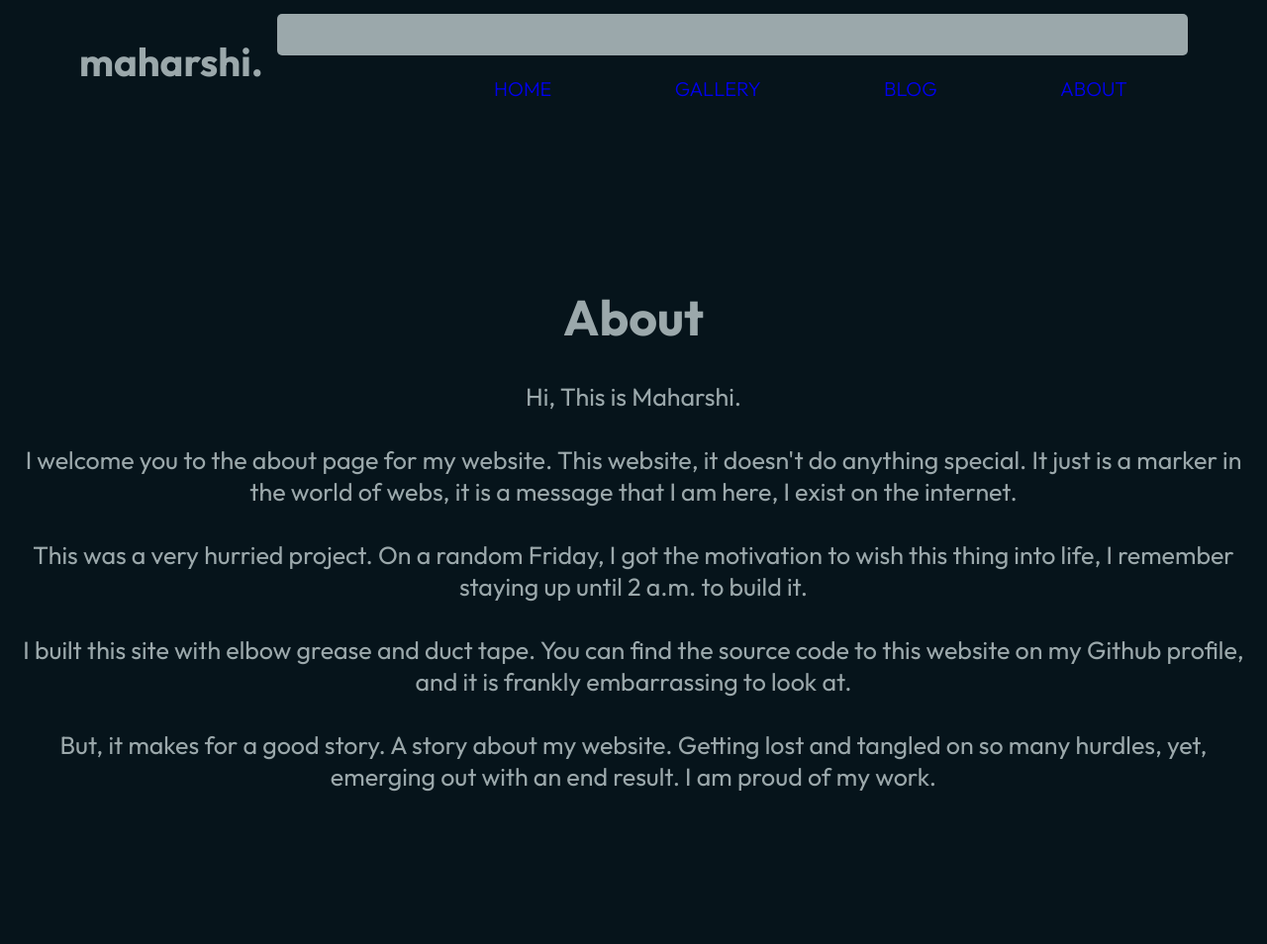
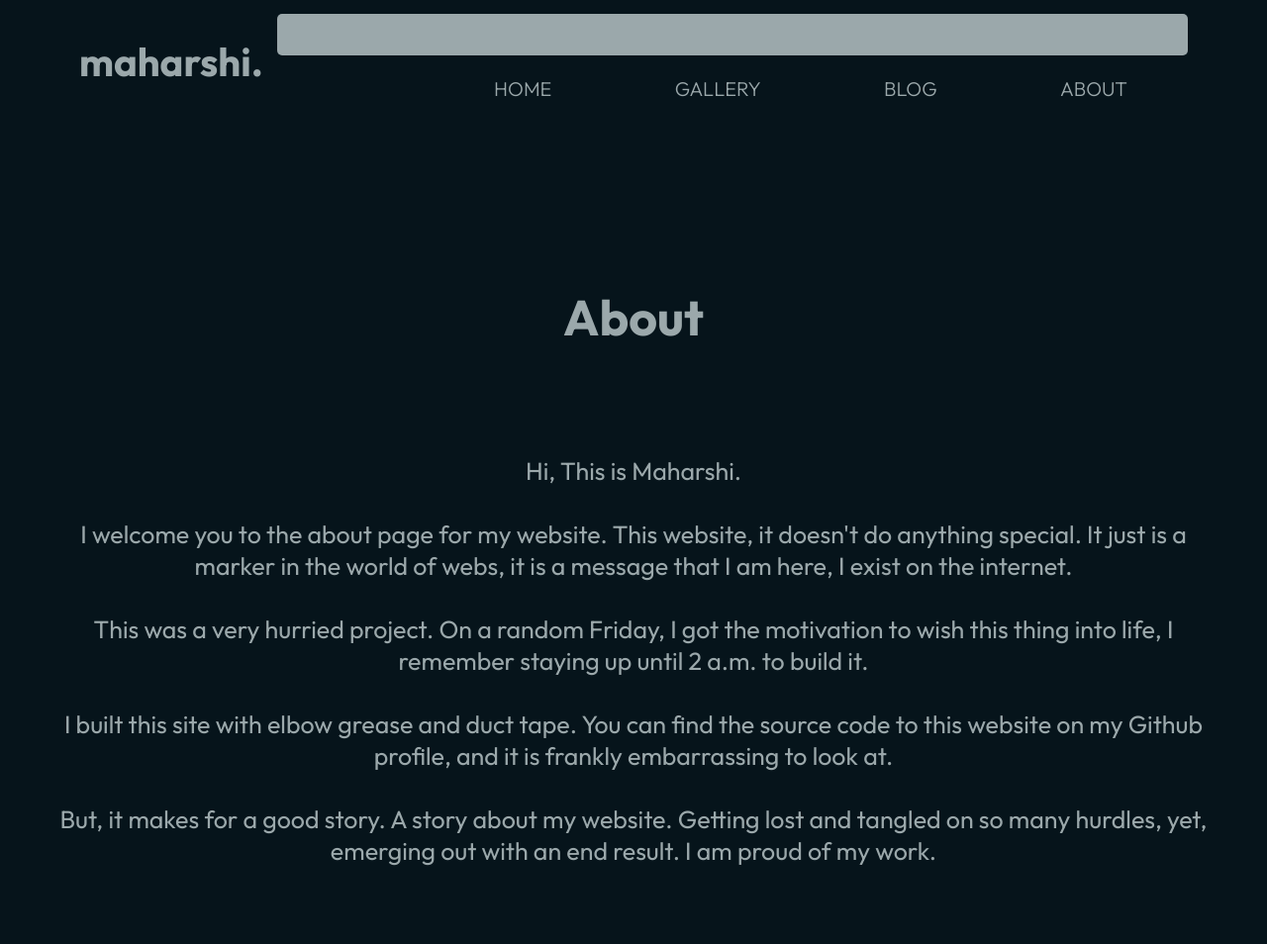
Before and after one commit to Maharshiwastaken/Road-to-Full-Stack, a plain HTML site: page about_tab.html in a window 1280 px wide. Shown: the top 954 px of the page at 99% size. Drawn offline with Linux system fonts and the light colour scheme.

Commit message:
:zap: Changes to CSS made the nav menu grey instead of blue

```diff
--- a/about_styles.css
+++ b/about_styles.css
@@ -1,5 +1,10 @@
 *{
     background-color: #06141B;
+}
+
+a {
+    text-decoration: none;
+    color: #9ba8ab;
 }
 
 .navBar{
@@ -59,6 +64,10 @@
     padding: 75px;
 }
 
+.about {
+    padding: 50px;
+}
+
 .footer{
     font-family: 'Outfit';
     text-align: center;
--- a/about_tab.html
+++ b/about_tab.html
@@ -30,6 +30,7 @@
     <div class="fillerForIntro"></div>
     <div class="heading">
         <h1>About</h1>
+        <div class="about">
         <p>Hi, This is Maharshi. <br><br>I welcome you to the about page for my website.
             This website, it doesn't do anything special. It just is a
              marker in the world of webs,
@@ -50,6 +51,7 @@
             on so many hurdles, yet, emerging out with an
             end result. I am proud of my work.
         </p>
+        </div>
     </div>
     <div class="fillerForIntro"></div>
     <div class="footer">
--- a/blog_styles.css
+++ b/blog_styles.css
@@ -1,5 +1,10 @@
 *{
     background-color: #06141B;
+}
+
+a {
+    text-decoration: none;
+    color: #9ba8ab;
 }
 
 .navBar{
--- a/gallery_styles.css
+++ b/gallery_styles.css
@@ -1,5 +1,10 @@
 *{
     background-color: #06141B;
+}
+
+a {
+    text-decoration: none;
+    color: #9ba8ab;
 }
 
 .navBar{
--- a/styles.css
+++ b/styles.css
@@ -1,5 +1,10 @@
 *{
     background-color: #06141B;
+}
+
+a {
+    text-decoration: none;
+    color: #9ba8ab;
 }
 
 .navBar{
```
